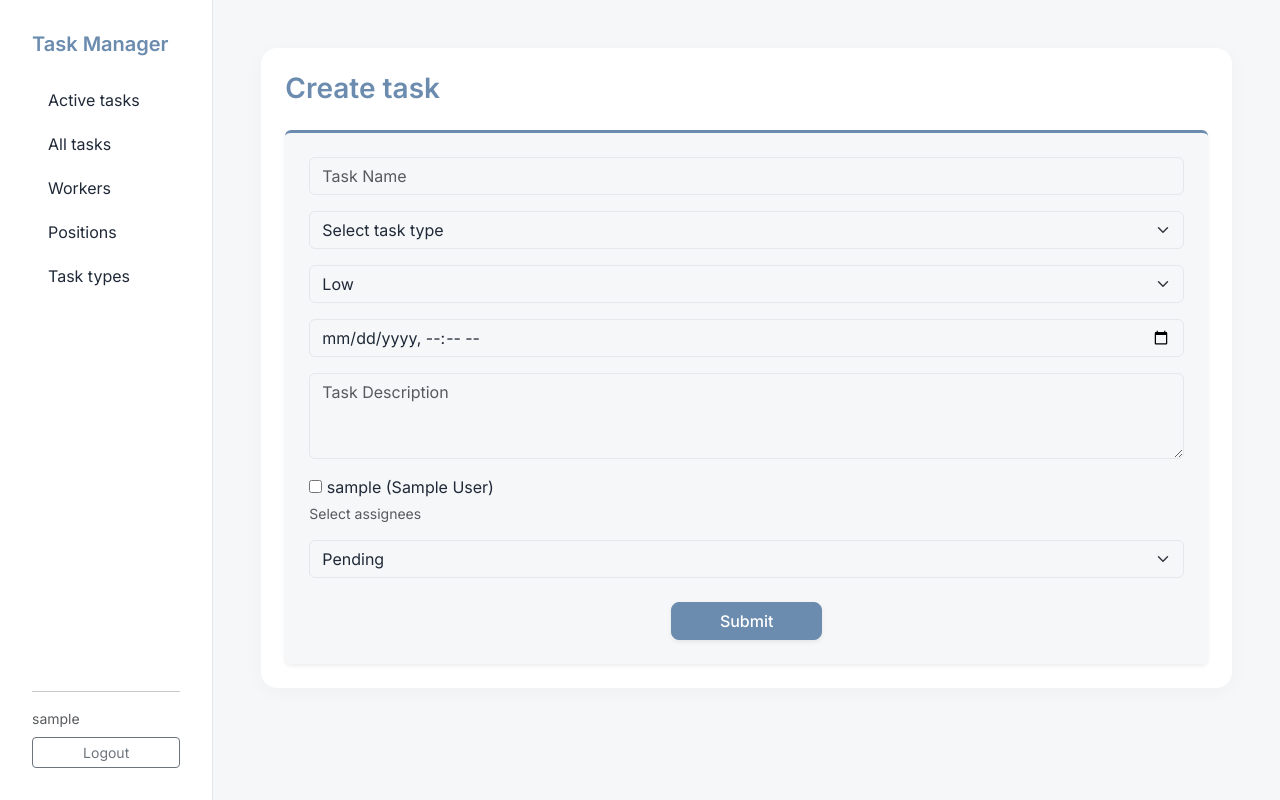
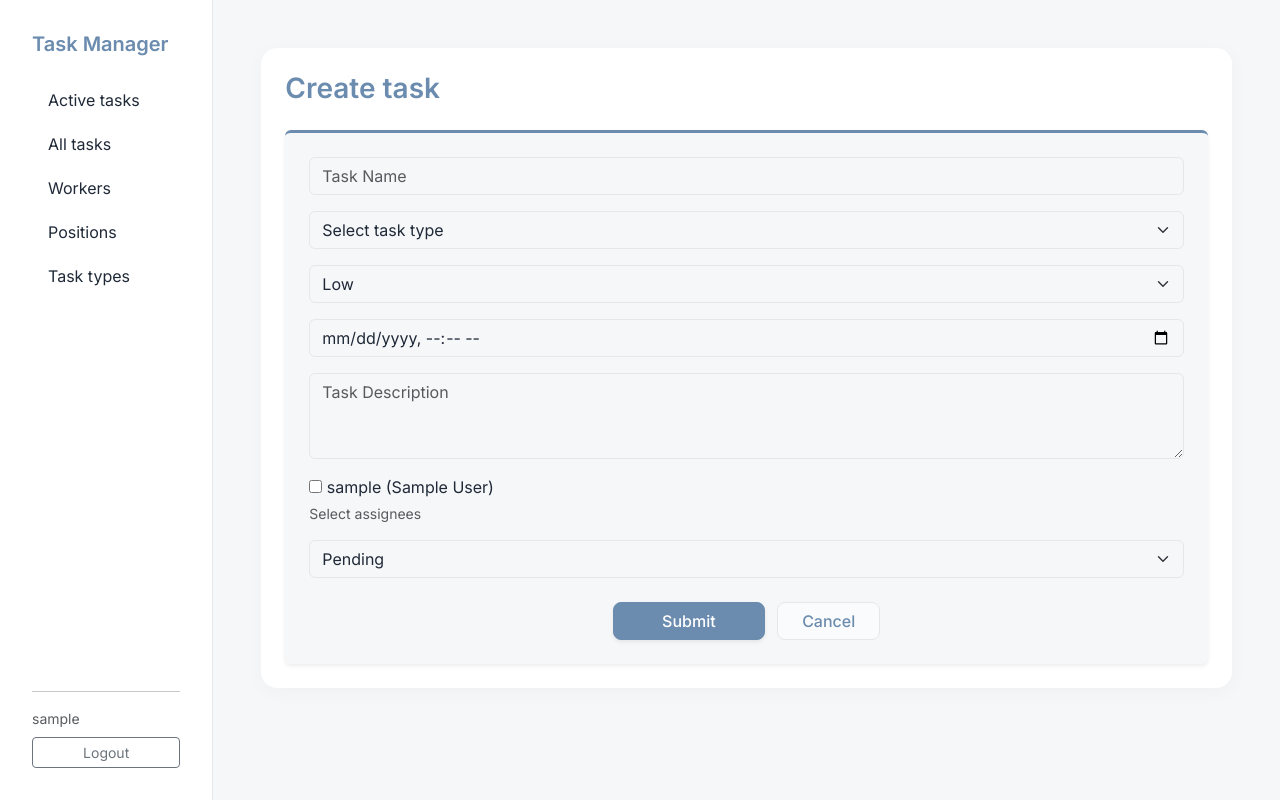
Before and after one commit to strauuch/task-manager, a Django app: page /tasks/create/ in a window 1280 px wide. Run offline with Django 5.2, Linux system fonts and the light colour scheme; the visitor is signed in with stand-in values (Sample User, id 1); data comes from the database, SQL or seed files in the repository; data that the repository does not hold is empty.

Commit message:
feat: add cancel action logic to task_form.html template

```diff
--- a/templates/tasks/task_form.html
+++ b/templates/tasks/task_form.html
@@ -24,6 +24,10 @@
 
       <div class="mt-4 text-center">
         <button type="submit" class="btn btn-primary px-5 shadow-sm">Submit</button>
+          <a href="{% if object %}{% url 'task-detail' pk=object.pk %}{% else %}{% url 'task-list' %}{% endif %}"
+              class="btn btn-ghost border ms-2 px-4">
+            Cancel
+          </a>
       </div>
     </form>
   </div>
```
